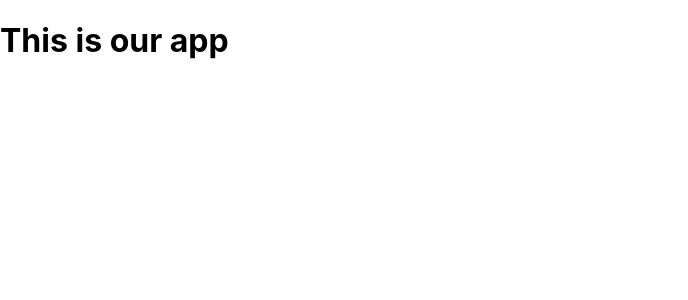
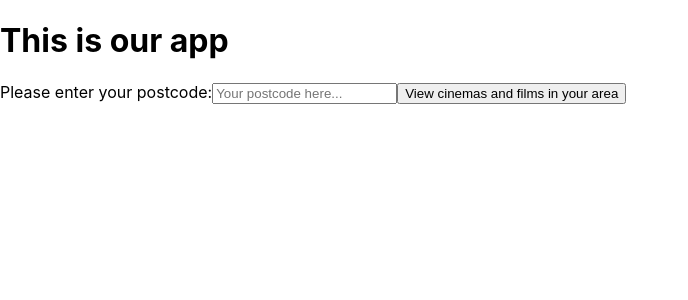
Before and after one commit to ccroal/cinema_trip_planner, a React (Create React App) app: page / in a window 1280 px wide. Shown: the top 300 px of the page, without its empty margins (0-688 px from the left). Built offline with nearby package versions, Linux system fonts and the light colour scheme.

Commit message:
Adds postcode search function

```diff
--- a/src/App.js
+++ b/src/App.js
@@ -1,14 +1,32 @@
 import React, { Component } from 'react';
-import logo from './logo.svg';
+import Search from './components/main/Search.js';
 import './App.css';
 
+
 class App extends Component {
+
+  constructor(props) {
+    super(props);
+    this.state = {
+      postcode: ''
+    };
+    this.handlePostcodeInput = this.handlePostcodeInput.bind(this);
+  }
+
+  handlePostcodeInput(postcode) {
+    console.log('Entered postcode:', postcode);
+  }
+
   render() {
     return (
-
-      <h1>This is our app</h1>
+      <div>
+        <h1>This is our app</h1>
+        <Search onPostcodeSubmit={this.handlePostcodeInput}/>
+      </div>
     );
   }
+
+
 }
 
 export default App;
--- a/src/components/main/Search.js
+++ b/src/components/main/Search.js
@@ -0,0 +1,45 @@
+import React, { Component } from 'react';
+
+class Search extends Component {
+
+  constructor(props) {
+    super(props);
+    this.state = {
+      postcode: ''
+    };
+    this.handlePostcodeChange = this.handlePostcodeChange.bind(this);
+    this.handleSubmit = this.handleSubmit.bind(this);
+  }
+
+  handleSubmit(event) {
+    event.preventDefault();
+    const postcode = this.state.postcode.trim();
+    if (!postcode) {
+      return
+    }
+    const regex = / /g;
+    const amendedPostcode = postcode.replace(regex, '');
+    this.props.onPostcodeSubmit({ postcode: amendedPostcode });
+    this.setState({ postcode: '' });
+  }
+
+  handlePostcodeChange(event) {
+    this.setState({ postcode: event.target.value });
+  }
+
+  render() {
+    return (
+      <form className="postcode-search" onSubmit={this.handleSubmit}>
+
+      <label>
+      Please enter your postcode:
+      <input type="text" placeholder="Your postcode here..." value={this.state.postcode} onChange={this.handlePostcodeChange}/>
+      </label>
+
+      <input type="submit" value="View cinemas and films in your area" />
+      </form>
+    )
+  }
+}
+
+export default Search;
```
Also changed, not shown: src/components/main/MainHeader.js (+11 -0 lines).
